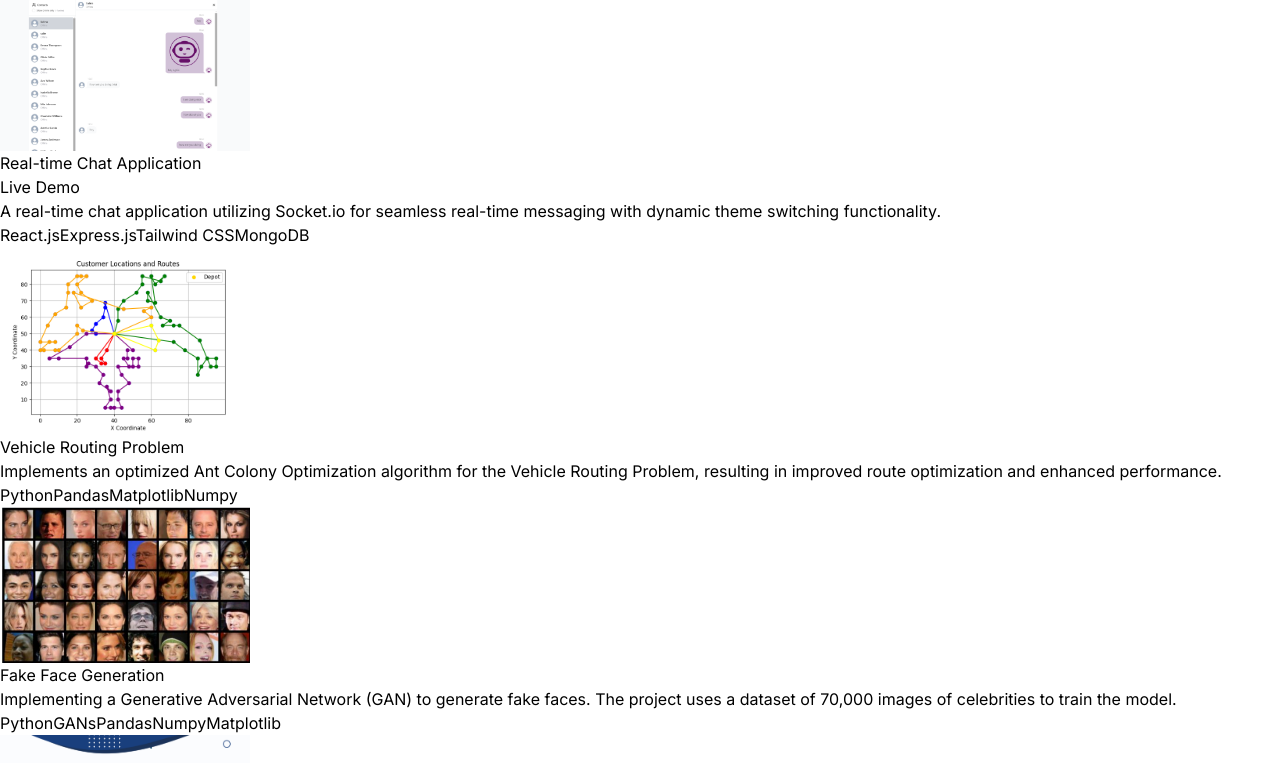
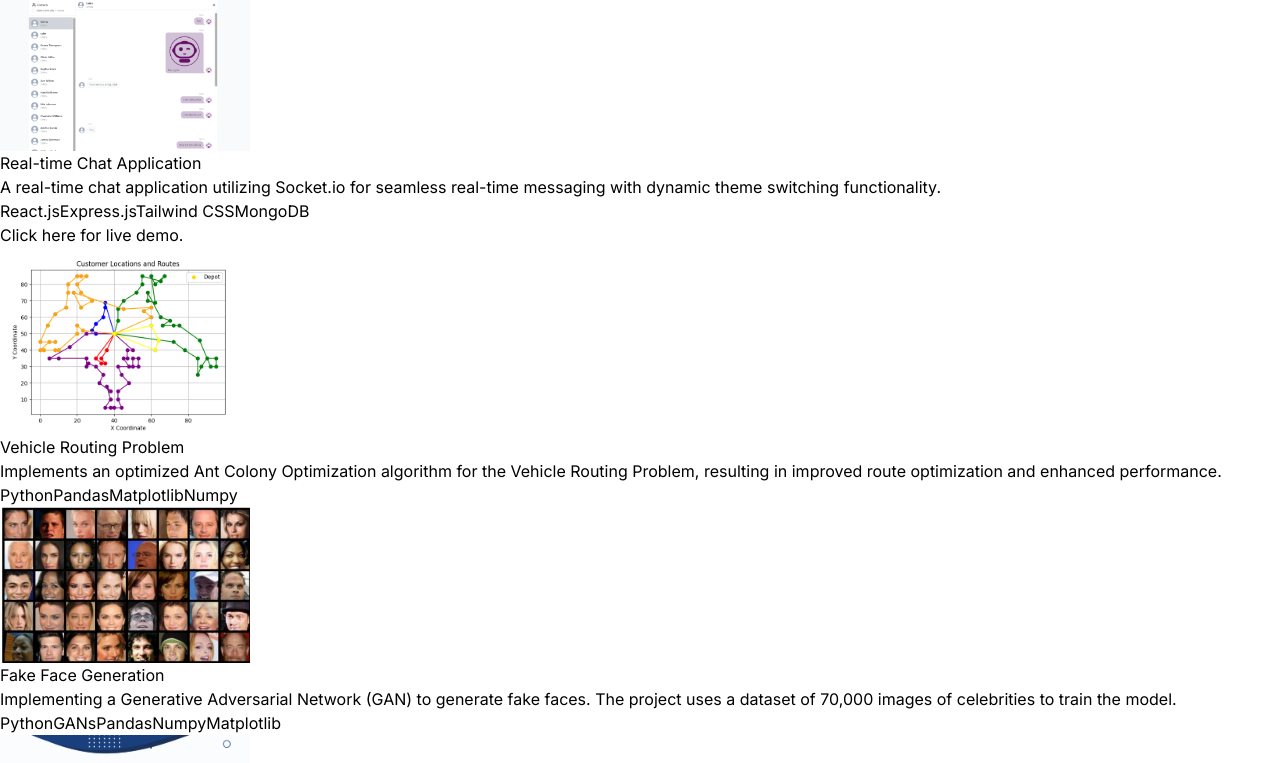
Before and after one commit to sanishsuwal7/portfolio, a React (Vite) app: page / in a window 1280 px wide. Shown: the part 1988-2751 px from the top of the page. Built offline with nearby package versions, Linux system fonts and the light colour scheme.

Commit message:
updated live demo

```diff
--- a/src/components/Projects.jsx
+++ b/src/components/Projects.jsx
@@ -2,9 +2,7 @@ import { PROJECTS } from "../constants"
 import {animate, motion} from 'framer-motion';
 
 const Projects = () => {
-    const handleClick = () => {
-        window.location.href = "https://chatapp-t58c.onrender.com/";
-    }
+
 
   return (
     <div className="border-b border-neutral-900 pb-4">
@@ -16,7 +14,7 @@ const Projects = () => {
         </motion.h1>
         <div>
             {PROJECTS.map((project, index) => (
-                <div key={index} className="mb-8 flex flex-wrap lg:justify-evenly">
+                <div key={index} className="mb-8 flex flex-wrap lg:justify-center">
                     <motion.div
                          whileInView={{opacity: 1, x:0}}
                          initial={{opacity: 0, x:-100}}
@@ -29,19 +27,18 @@ const Projects = () => {
                          initial={{opacity: 0, x:100}}
                          transition={{duration: 1}}
                         className="flex flex-wrap w-full max-w-xl lg:w-3/4">
-                            <div className="flex flex-row w-full justify-items-start">
-                                <h6 className="mb-3 font-semibold">{project.title}</h6>
-                                {project.title === "Real-time Chat Application" && (
-                                    <button className="mx-4 rounded bg-neutral-900 px-2 py-1 text-small font-medium text-purple-900" onClick={handleClick}>
-                                        Live Demo
-                                    </button>
-                                 )}
-                            </div>
+                        <h6 className="mb-3 font-semibold">{project.title}</h6>
+                        <p className="mb-4 text-neutral-400">{project.description}</p>
 
-                        <p className="mb-4 text-neutral-400">{project.description}</p>
                         {project.technologies.map((technology, index) => (
-                            <span key={index} className="m-2 rounded bg-neutral-900 px-2 py-1 text-small font-medium text-purple-900">{technology}</span>
+                            <span key={index} className="mr-2 mt-4 rounded bg-neutral-900 px-2 py-1 text-small font-medium text-purple-900">{technology}</span>
                         ))}
+
+                        {project.title === "Real-time Chat Application" && (
+                            <p className="mt-2 text-small font-light">
+                                Click <a className="font-medium text-purple-900" href="https://chatapp-t58c.onrender.com/">here</a> for live demo.
+                            </p>
+                        )}
 
 
                     </motion.div>
```
